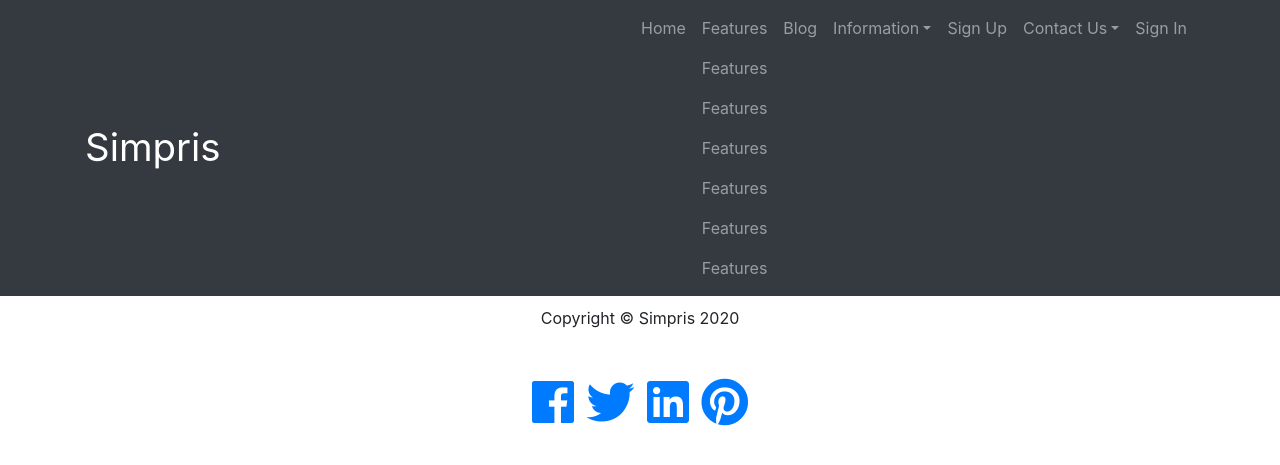
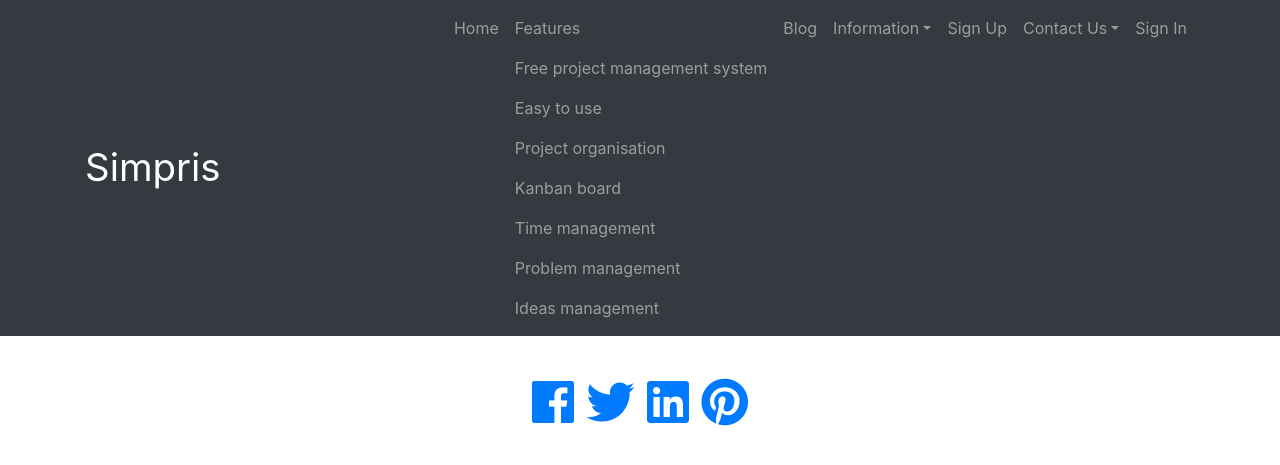
Before and after one commit to Grafrajohn/si, a Jekyll site: the page built from contact-us.markdown, in a window 1280 px wide. Shown: the top 465 px of the page. Built offline with Jekyll 4.4.1, drawn with Linux system fonts in a browser that asks for light colours; nearby versions of some CDN libraries.

Commit message:
Update nav.html

```diff
--- a/_includes/nav.html
+++ b/_includes/nav.html
@@ -13,12 +13,13 @@
             </li>
             <li class="nav-item dropdown">
               <a class="nav-link" href="{{ site.url }}/features">Features</a>
-              <a class="nav-link" href="{{ site.url }}/free=project-management-software">Features</a>
-              <a class="nav-link" href="{{ site.url }}/features">Features</a>
-              <a class="nav-link" href="{{ site.url }}/features">Features</a>
-              <a class="nav-link" href="{{ site.url }}/features">Features</a>
-              <a class="nav-link" href="{{ site.url }}/features">Features</a>
-              <a class="nav-link" href="{{ site.url }}/features">Features</a>
+              <a class="nav-link" href="{{ site.url }}/free=project-management-software">Free project management system</a>
+              <a class="nav-link" href="{{ site.url }}/easy-to-use-project-mnagement">Easy to use</a>
+              <a class="nav-link" href="{{ site.url }}/project-organisation">Project organisation</a>
+              <a class="nav-link" href="{{ site.url }}/kanban-board">Kanban board</a>
+              <a class="nav-link" href="{{ site.url }}/time-management">Time management</a>
+              <a class="nav-link" href="{{ site.url }}/problem-management">Problem management</a>
+              <a class="nav-link" href="{{ site.url }}/ideas-management">Ideas management</a>
             </li>
             <li class="nav-item">
               <a class="nav-link" href="{{ site.url }}/blog">Blog</a>
```
